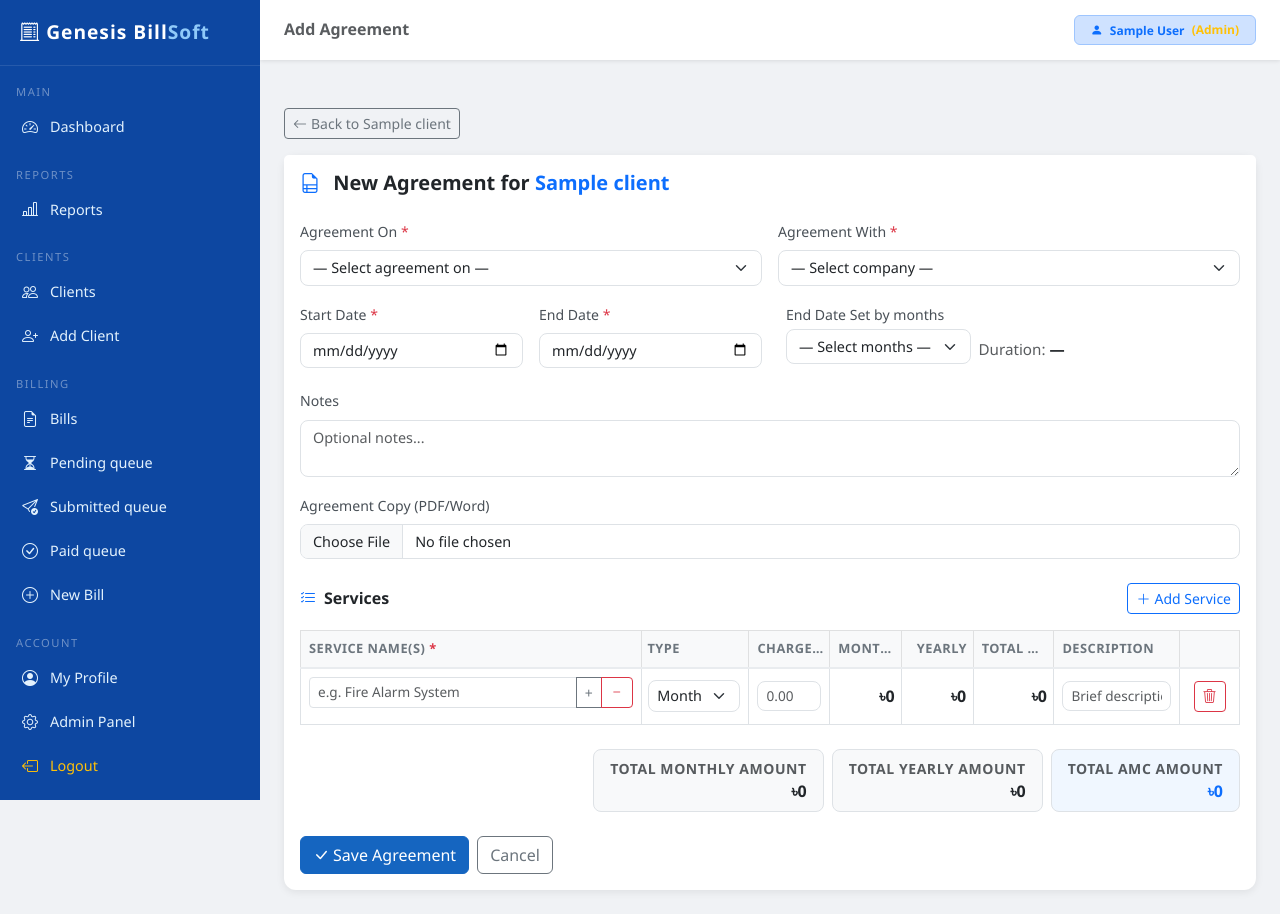
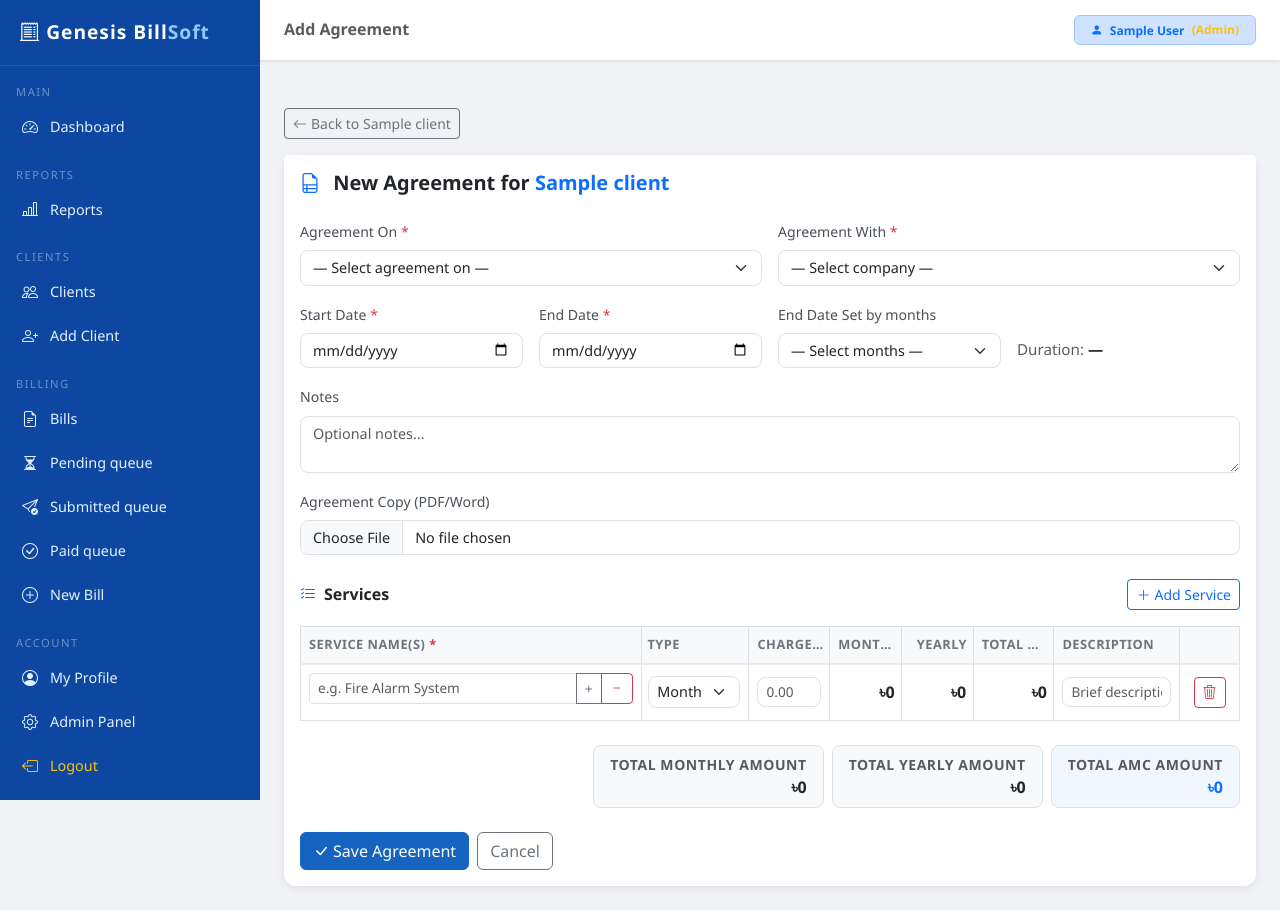
Before and after one commit to gtlfilesbd-droid/Genesis-Service-Billing-Software, a Django app: page /clients/1/agreement/add/ in a window 1280 px wide. Run offline with Django 4.2, Linux system fonts and the light colour scheme; a user stored in the database is signed in; tables that the repository leaves empty hold one stand-in row (values such as "Sample post").

Commit message:
Add Agreement Alignment ঠিক করে দিলাম। এখন একই row-তে: Start Date = col-md-3 End Date = col-md-3 End Date Set by months (dropdown) = col-md-3 Duration text = col-md-3 (bottom-aligned) ফলে সব box same line & clean aligned হবে।

```diff
--- a/billing_system/templates/clients/agreement_form.html
+++ b/billing_system/templates/clients/agreement_form.html
@@ -57,20 +57,16 @@
                     <label class="form-label">End Date <span class="text-danger">*</span></label>
                     <input type="date" name="end_date" class="form-control" value="{% if agreement and agreement.end_date %}{{ agreement.end_date|date:'Y-m-d' }}{% endif %}" required>
                 </div>
-                <div class="col-md-6 d-flex align-items-end">
-                    <div class="row g-2 w-100 ms-md-1 mb-2 align-items-end">
-                        <div class="col-sm-6 col-lg-5">
-                            <label class="form-label mb-1" for="agreementMonthsSelect">End Date Set by months</label>
+                <div class="col-md-3">
+                    <label class="form-label" for="agreementMonthsSelect">End Date Set by months</label>
                     <select id="agreementMonthsSelect" class="form-select">
                         <option value="">— Select months —</option>
                     </select>
                 </div>
-                        <div class="col-sm-6 col-lg-7 d-flex align-items-end">
-                            <div class="form-text mb-1" style="font-size:.95rem;">
+                <div class="col-md-3 d-flex align-items-end">
+                    <div class="form-text mb-2" style="font-size:.95rem;">
                         <span class="text-muted">Duration:</span>
                         <span class="fw-semibold text-dark" id="agreementDurationText">—</span>
-                            </div>
-                        </div>
                     </div>
                 </div>
                 <div class="col-12">
```
Lines whose indentation alone changed are shown as unchanged.
